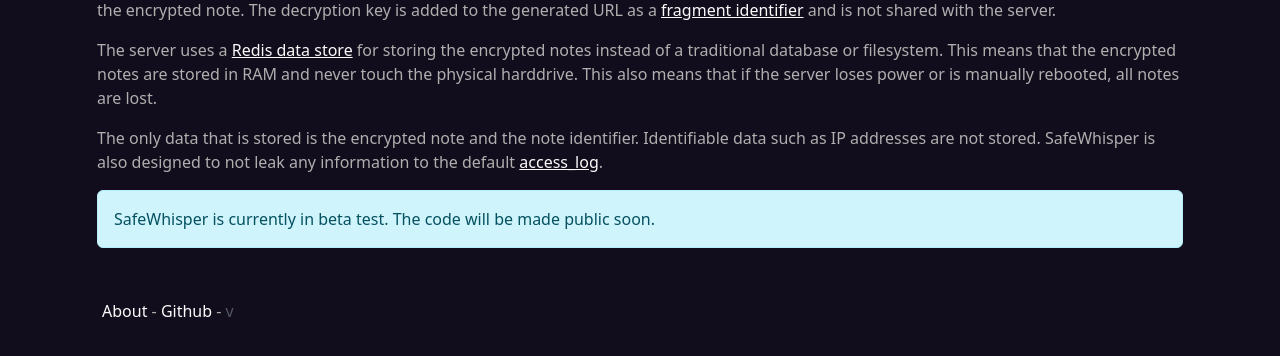
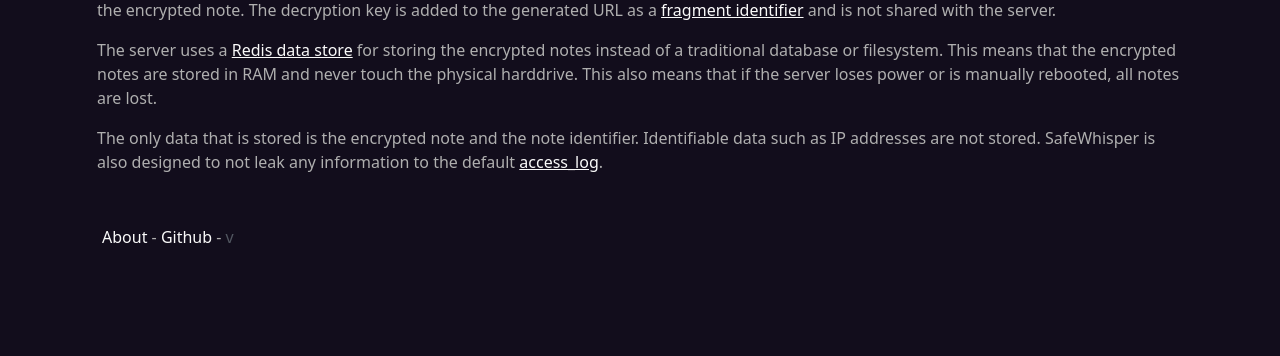
Before and after one commit to yani/safewhisper, a PHP site: page /about in a window 1280 px wide. Shown: the part 258-614 px from the top of the page. Run offline with PHP 8.4, Linux system fonts and the light colour scheme; data that the repository does not hold is empty; some libraries are stand-ins or nearby versions.

Commit message:
remove beta info alert on about page

```diff
--- a/views/about.html.twig
+++ b/views/about.html.twig
@@ -24,8 +24,4 @@
     SafeWhisper is also designed to not leak any information to the default <a href="https://nginx.org/en/docs/http/ngx_http_log_module.html" target="_blank">access_log</a>.
 </p>
 
-<div class="alert alert-info">
-SafeWhisper is currently in beta test. The code will be made public soon.
-</div>
-
 {% endblock %}
```
